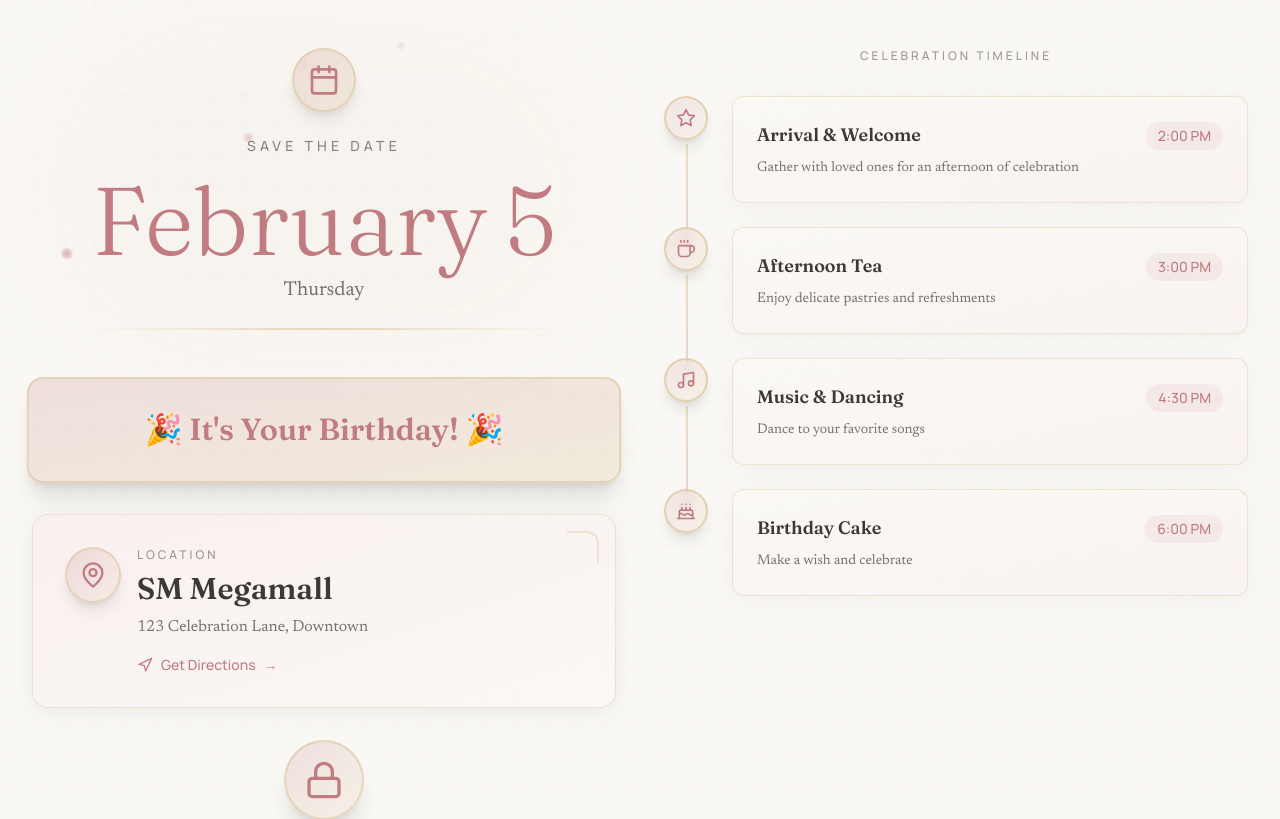
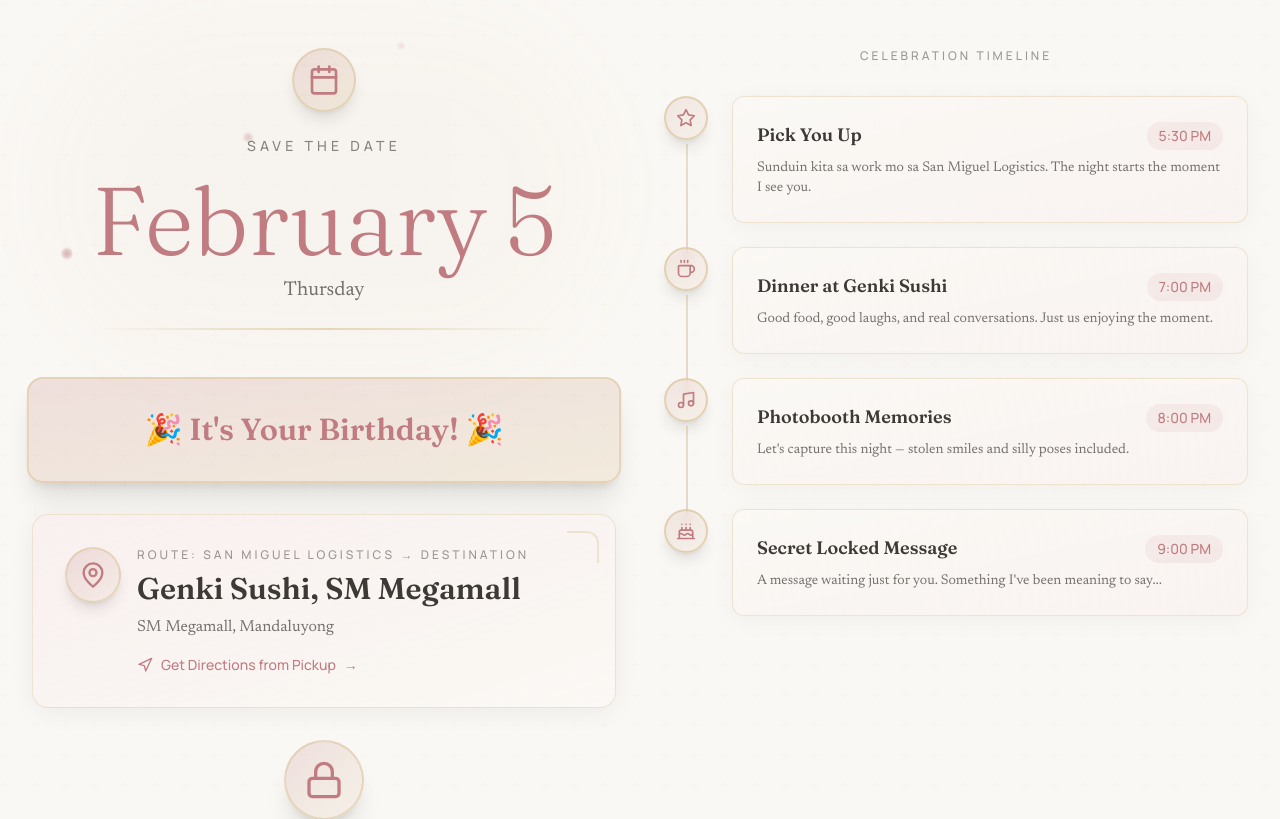
Before and after one commit to skwangur/skwangur.github.io, a React (Vite) app: page / in a window 1280 px wide. Shown: the top 819 px of the page. Built offline with nearby package versions, Linux system fonts and the light colour scheme; the HTML template or start-up script is replaced by a standard one.

Commit message:
Update celebration timeline and add Google Maps directions

```diff
--- a/src/components/birthday/BirthdayInvitation.tsx
+++ b/src/components/birthday/BirthdayInvitation.tsx
@@ -12,37 +12,38 @@ const birthdayData = {
   date: "February 5",
   dayOfWeek: "Thursday",
   year: 2025,
-  venue: "SM Megamall",
-  address: "123 Celebration Lane, Downtown",
+  venue: "Genki Sushi, SM Megamall",
+  address: "SM Megamall, Mandaluyong",
+  pickupLocation: "San Miguel Logistics",
   activities: [
     {
-      time: "2:00 PM",
-      title: "Arrival & Welcome",
-      description: "Gather with loved ones for an afternoon of celebration",
+      time: "5:30 PM",
+      title: "Pick You Up",
+      description: "Sunduin kita sa work mo sa San Miguel Logistics.\nThe night starts the moment I see you.",
       icon: "star" as const,
     },
     {
-      time: "3:00 PM",
-      title: "Afternoon Tea",
-      description: "Enjoy delicate pastries and refreshments",
+      time: "7:00 PM",
+      title: "Dinner at Genki Sushi",
+      description: "Good food, good laughs, and real conversations.\nJust us enjoying the moment.",
       icon: "coffee" as const,
     },
     {
-      time: "4:30 PM",
-      title: "Music & Dancing",
-      description: "Dance to your favorite songs",
+      time: "8:00 PM",
+      title: "Photobooth Memories",
+      description: "Let's capture this night — stolen smiles and silly poses included.",
       icon: "music" as const,
     },
     {
-      time: "6:00 PM",
-      title: "Birthday Cake",
-      description: "Make a wish and celebrate",
+      time: "9:00 PM",
+      title: "Secret Locked Message",
+      description: "A message waiting just for you.\nSomething I've been meaning to say...",
       icon: "cake" as const,
     },
   ],
   password: "sweetheart",
   recipientName: "My Darling",
-  personalMessage: `On this special day, I wanted to create something as beautiful as you are.\n\nEvery moment with you is a celebration, but today is extra special because it's the day the world was blessed with your presence.\n\nGet ready for an afternoon filled with love, laughter, and memories we'll treasure forever.\n\nHappy Birthday, my love. ❤️`,
+  personalMessage: `On this special day, I wanted to create something as beautiful as you are.\n\nEvery moment with you is a celebration, but today is extra special because it's the day the world was blessed with your presence.\n\nGet ready for a night filled with love, laughter, and memories we'll treasure forever.\n\nHappy Birthday, my love. ❤️`,
 };
 
 export function BirthdayInvitation() {
@@ -91,6 +92,7 @@ export function BirthdayInvitation() {
                   <LocationCard
                     venue={birthdayData.venue}
                     address={birthdayData.address}
+                    pickupLocation={birthdayData.pickupLocation}
                   />
 
                   <PasswordInput
--- a/src/components/birthday/LocationCard.tsx
+++ b/src/components/birthday/LocationCard.tsx
@@ -5,11 +5,30 @@ import { useState } from 'react';
 interface LocationCardProps {
   venue: string;
   address: string;
+  pickupLocation?: string;
   delay?: number;
 }
 
-export function LocationCard({ venue, address, delay = 0.1 }: LocationCardProps) {
+export function LocationCard({ venue, address, pickupLocation, delay = 0.1 }: LocationCardProps) {
   const [isHovered, setIsHovered] = useState(false);
+
+  // Generate Google Maps directions URL
+  const getDirectionsUrl = () => {
+    const destination = encodeURIComponent(`${venue}, ${address}`);
+    const origin = pickupLocation ? encodeURIComponent(pickupLocation) : '';
+
+    if (origin) {
+      // With origin (pickup location) specified
+      return `https://www.google.com/maps/dir/?api=1&origin=${origin}&destination=${destination}&travelmode=driving`;
+    } else {
+      // Without origin - opens location in Google Maps
+      return `https://www.google.com/maps/search/?api=1&query=${destination}`;
+    }
+  };
+
+  const handleClick = () => {
+    window.open(getDirectionsUrl(), '_blank');
+  };
 
   return (
     <motion.div
@@ -18,6 +37,7 @@ export function LocationCard({ venue, address, delay = 0.1 }: LocationCardProps)
       transition={{ duration: 0.8, ease: 'easeOut', delay, type: "spring", stiffness: 100 }}
       onHoverStart={() => setIsHovered(true)}
       onHoverEnd={() => setIsHovered(false)}
+      onClick={handleClick}
       className="bg-gradient-to-br from-blush/50 to-cream/70 rounded-xl sm:rounded-2xl p-5 sm:p-6 md:p-8 mb-8 sm:mb-12 border border-gold/30 shadow-[0_4px_24px_rgba(0,0,0,0.06)] hover:shadow-[0_12px_40px_rgba(199,123,127,0.2)] transition-all duration-400 cursor-pointer backdrop-blur-sm group relative"
     >
       <div className="flex items-start gap-3 sm:gap-4">
@@ -40,7 +60,7 @@ export function LocationCard({ venue, address, delay = 0.1 }: LocationCardProps)
             className="text-[10px] sm:text-xs uppercase tracking-[0.2em] sm:tracking-[0.25em] text-charcoal/50 mb-1.5 sm:mb-2"
             style={{ fontFamily: 'Manrope, sans-serif', fontWeight: 500 }}
           >
-            Location
+            {pickupLocation ? `Route: ${pickupLocation} → Destination` : 'Location'}
           </motion.p>
 
           <motion.h3
@@ -75,7 +95,7 @@ export function LocationCard({ venue, address, delay = 0.1 }: LocationCardProps)
             style={{ fontFamily: 'Manrope, sans-serif' }}
           >
             <Navigation className="w-3.5 h-3.5 sm:w-4 sm:h-4" />
-            <span>Get Directions</span>
+            <span>{pickupLocation ? 'Get Directions from Pickup' : 'Get Directions'}</span>
             <motion.span
               animate={{
                 x: isHovered ? 4 : 0,
```
